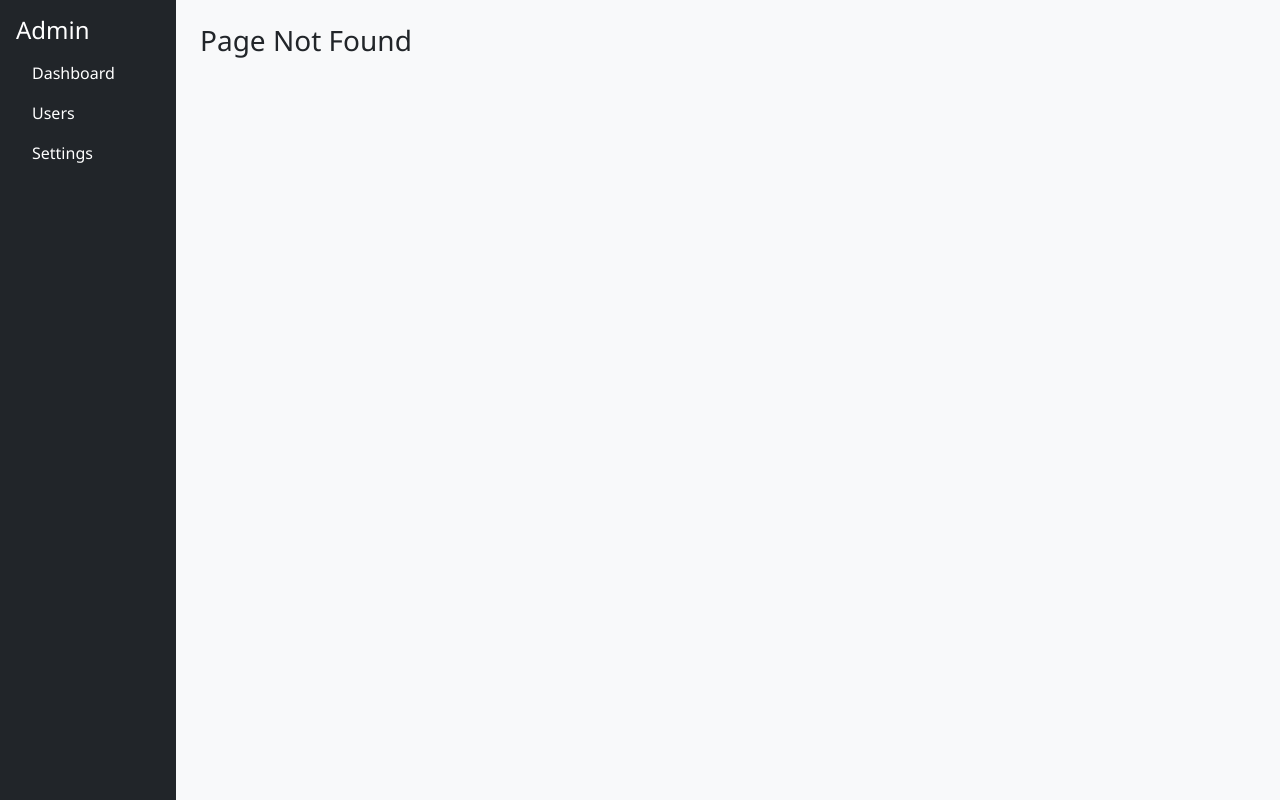
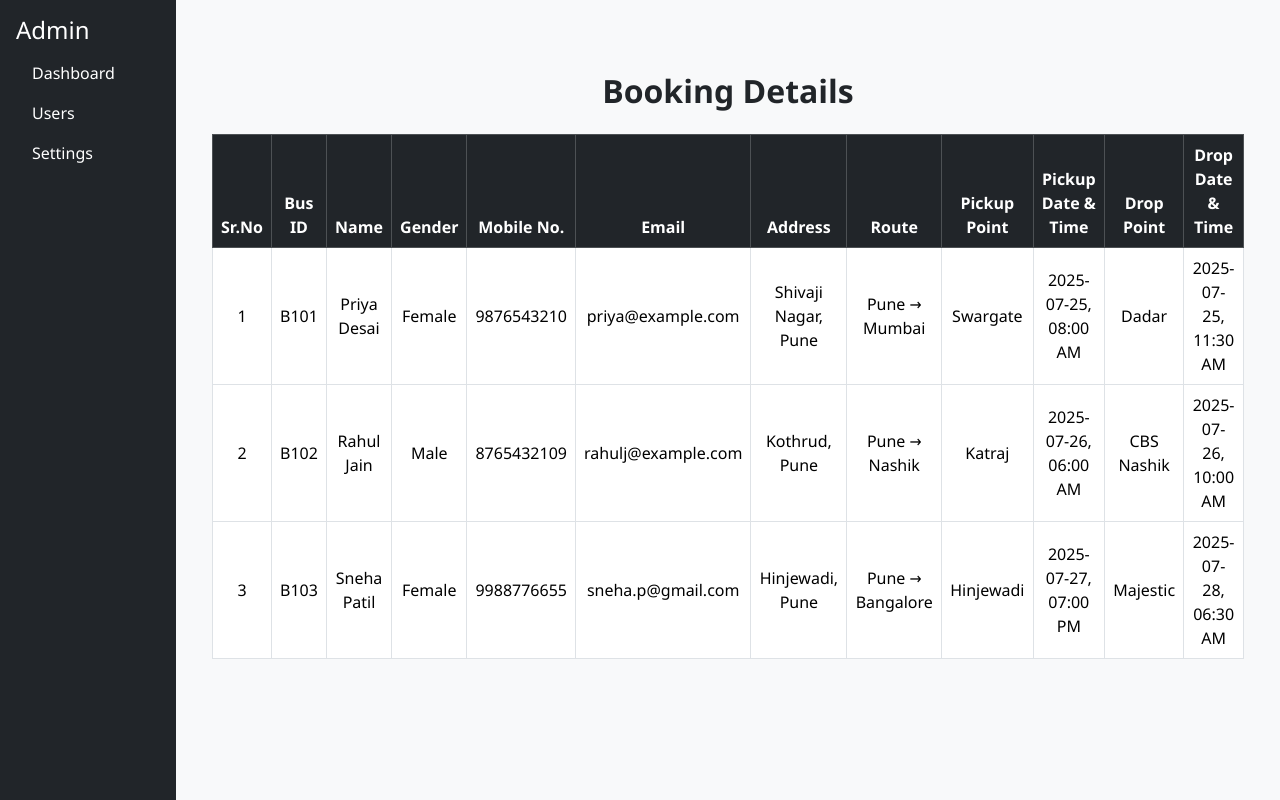
Before and after one commit to CDACSunbeamProject/BusTicketBooking, a React (Vite) app in the folder bus_ticket_booking_system/: page /Admin/bookings in a window 1280 px wide. Before the commit this address had no page. Built offline with nearby package versions, Linux system fonts and the light colour scheme; a web font is replaced by a local one.

Commit message:
deleted userinfo and add the data in bookings on admin side

```diff
--- a/bus_ticket_booking_system/src/Admin/AppAdmin.jsx
+++ b/bus_ticket_booking_system/src/Admin/AppAdmin.jsx
@@ -3,7 +3,7 @@ import Sidebar from './components/Sidebar';
 import Dashboard from './pages/Dashboard';
 import AddBuses1 from './pages/AddBuses1';
 import ViewBuses from './pages/ViewBuses';
-import UserInfo from './pages/UserInfo';
+import Bookings from './pages/Bookings';
 
 function AppAdmin(){
     return(
@@ -16,7 +16,7 @@ function AppAdmin(){
                     <Route path="dashboard" element={<Dashboard />} />
                     <Route path="addbus" element={<AddBuses1 />}/>
                     <Route path="viewbuses" element={<ViewBuses />} />
-                    <Route path="userinfo" element={<UserInfo />} />
+                    <Route path="bookings" element={<Bookings />} />
                     <Route path='*' element={<h3>Page Not Found</h3>} />
                 </Routes>
                 </div>
--- a/bus_ticket_booking_system/src/Admin/pages/Bookings.jsx
+++ b/bus_ticket_booking_system/src/Admin/pages/Bookings.jsx
@@ -0,0 +1,76 @@
+import React from 'react';
+
+const AdminUserInfo = () => {
+  return (
+    <div className="container mt-5">
+      <h2 className="text-center mb-4">Booking Details</h2>
+
+      <div className="table-responsive">
+        <table className="table table-bordered table-hover align-middle text-center">
+          <thead className="table-dark">
+            <tr>
+              <th>Sr.No</th>
+              <th>Bus ID</th>
+              <th>Name</th>
+              <th>Gender</th>
+              <th>Mobile No.</th>
+              <th>Email</th>
+              <th>Address</th>
+              <th>Route</th>
+              <th>Pickup Point</th>
+              <th>Pickup Date & Time</th>
+              <th>Drop Point</th>
+              <th>Drop Date & Time</th>
+            </tr>
+          </thead>
+          <tbody>
+            <tr>
+              <td>1</td>
+              <td>B101</td>
+              <td>Priya Desai</td>
+              <td>Female</td>
+              <td>9876543210</td>
+              <td>priya@example.com</td>
+              <td>Shivaji Nagar, Pune</td>
+              <td>Pune → Mumbai</td>
+              <td>Swargate</td>
+              <td>2025-07-25, 08:00 AM</td>
+              <td>Dadar</td>
+              <td>2025-07-25, 11:30 AM</td>
+            </tr>
+            <tr>
+              <td>2</td>
+              <td>B102</td>
+              <td>Rahul Jain</td>
+              <td>Male</td>
+              <td>8765432109</td>
+              <td>rahulj@example.com</td>
+              <td>Kothrud, Pune</td>
+              <td>Pune → Nashik</td>
+              <td>Katraj</td>
+              <td>2025-07-26, 06:00 AM</td>
+              <td>CBS Nashik</td>
+              <td>2025-07-26, 10:00 AM</td>
+            </tr>
+            <tr>
+              <td>3</td>
+              <td>B103</td>
+              <td>Sneha Patil</td>
+              <td>Female</td>
+              <td>9988776655</td>
+              <td>sneha.p@gmail.com</td>
+              <td>Hinjewadi, Pune</td>
+              <td>Pune → Bangalore</td>
+              <td>Hinjewadi</td>
+              <td>2025-07-27, 07:00 PM</td>
+              <td>Majestic</td>
+              <td>2025-07-28, 06:30 AM</td>
+            </tr>
+          </tbody>
+        </table>
+      </div>
+    </div>
+  );
+};
+
+export default AdminUserInfo;
--- a/bus_ticket_booking_system/src/Admin/pages/Dashboard.jsx
+++ b/bus_ticket_booking_system/src/Admin/pages/Dashboard.jsx
@@ -19,7 +19,7 @@ function Dashboard(){
                 <div className="card shadow-sm">
                     <div className="card-body">
                         <h5 className="card-title">View Bus</h5>
-                        <p className="card-text">View buses option</p>
+                        <p className="card-text">View Bus Details</p>
                         <Link to='/Admin/ViewBuses' className='btn btn-primary'>Go</Link>
                     </div>
                 </div>
@@ -29,21 +29,13 @@ function Dashboard(){
                 <div className="card shadow-sm">
                     <div className="card-body">
                         <h5 className="card-title">Bookings</h5>
-                        <p className="card-text">View all bookings.</p>
+                        <p className="card-text">View All Bookings.</p>
                         <Link to='/Admin/Bookings' className='btn btn-primary'>Go</Link>
                     </div>
                 </div>
             </div>
 
-            <div className="col-md-4">
-                <div className="card shadow-sm">
-                    <div className="card-body">
-                        <h5 className="card-title">User Information</h5>
-                        <p className="card-text">View User Information</p>
-                        <Link to='/Admin/UserInfo' className='btn btn-primary'>Go</Link>
-                    </div>
-                </div>
-            </div>
+
 
             </div>
         </div>
--- a/bus_ticket_booking_system/src/Admin/pages/UserInfo.jsx
+++ /dev/null
@@ -1,73 +0,0 @@
-import React from 'react';
-
-
-const UserInfo = () => {
-  return (
-    <div className="container mt-5">
-      <h2 className="text-center mb-4">User Booking Information</h2>
-
-      <div className="table-responsive">
-        <table className="table table-bordered table-hover align-middle text-center">
-          <thead className="table-dark">
-            <tr>
-              <th>Sr.No</th>
-              <th>Bus ID</th>
-              <th>Name</th>
-              <th>Mobile No.</th>
-              <th>Email</th>
-              <th>Address</th>
-              <th>Route</th>
-              <th>Pickup Point</th>
-              <th>Pickup Date & Time</th>
-              <th>Drop Point</th>
-              <th>Drop Date & Time</th>
-            </tr>
-          </thead>
-          <tbody>
-            <tr>
-              <td>1</td>
-              <td>B101</td>
-              <td>Priya Desai</td>
-              <td>9876543210</td>
-              <td>priya@example.com</td>
-              <td>Shivaji Nagar, Pune</td>
-              <td>Pune → Mumbai</td>
-              <td>Swargate</td>
-              <td>2025-07-25, 08:00 AM</td>
-              <td>Dadar</td>
-              <td>2025-07-25, 11:30 AM</td>
-            </tr>
-            <tr>
-              <td>2</td>
-              <td>B102</td>
-              <td>Rahul Jain</td>
-              <td>8765432109</td>
-              <td>rahulj@example.com</td>
-              <td>Kothrud, Pune</td>
-              <td>Pune → Nashik</td>
-              <td>Katraj</td>
-              <td>2025-07-26, 06:00 AM</td>
-              <td>CBS Nashik</td>
-              <td>2025-07-26, 10:00 AM</td>
-            </tr>
-            <tr>
-              <td>3</td>
-              <td>B103</td>
-              <td>Sneha Patil</td>
-              <td>9988776655</td>
-              <td>sneha.p@gmail.com</td>
-              <td>Hinjewadi, Pune</td>
-              <td>Pune → Bangalore</td>
-              <td>Hinjewadi</td>
-              <td>2025-07-27, 07:00 PM</td>
-              <td>Majestic</td>
-              <td>2025-07-28, 06:30 AM</td>
-            </tr>
-          </tbody>
-        </table>
-      </div>
-    </div>
-  );
-};
-
-export default UserInfo;
```
